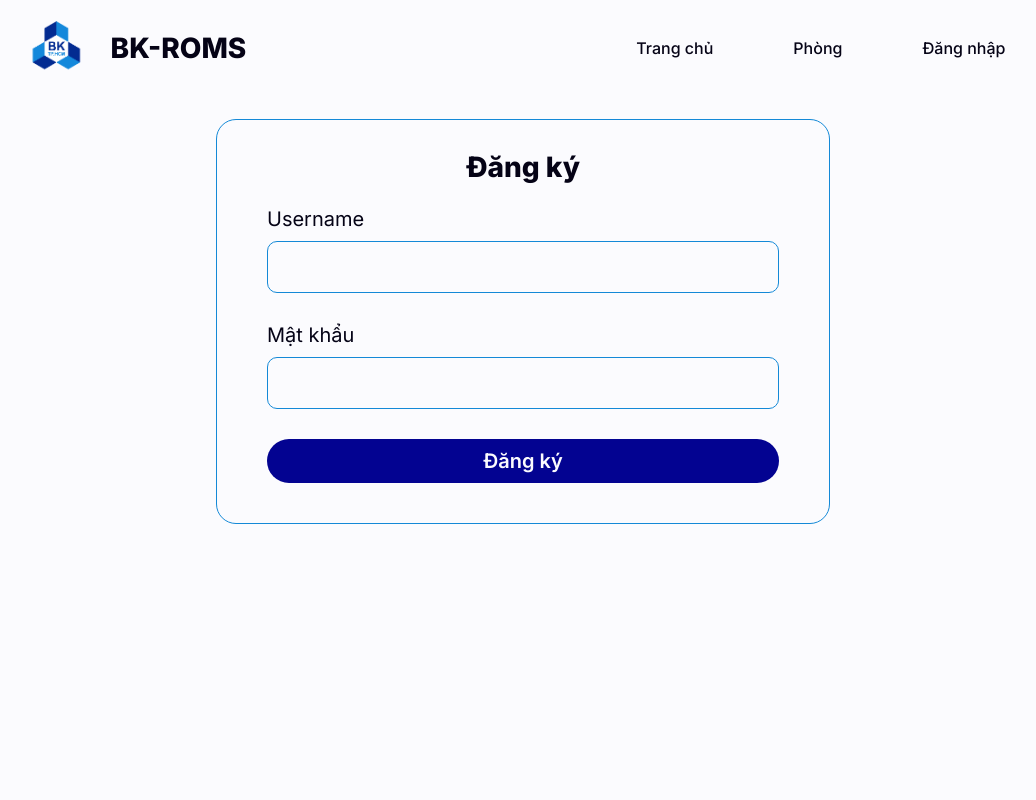
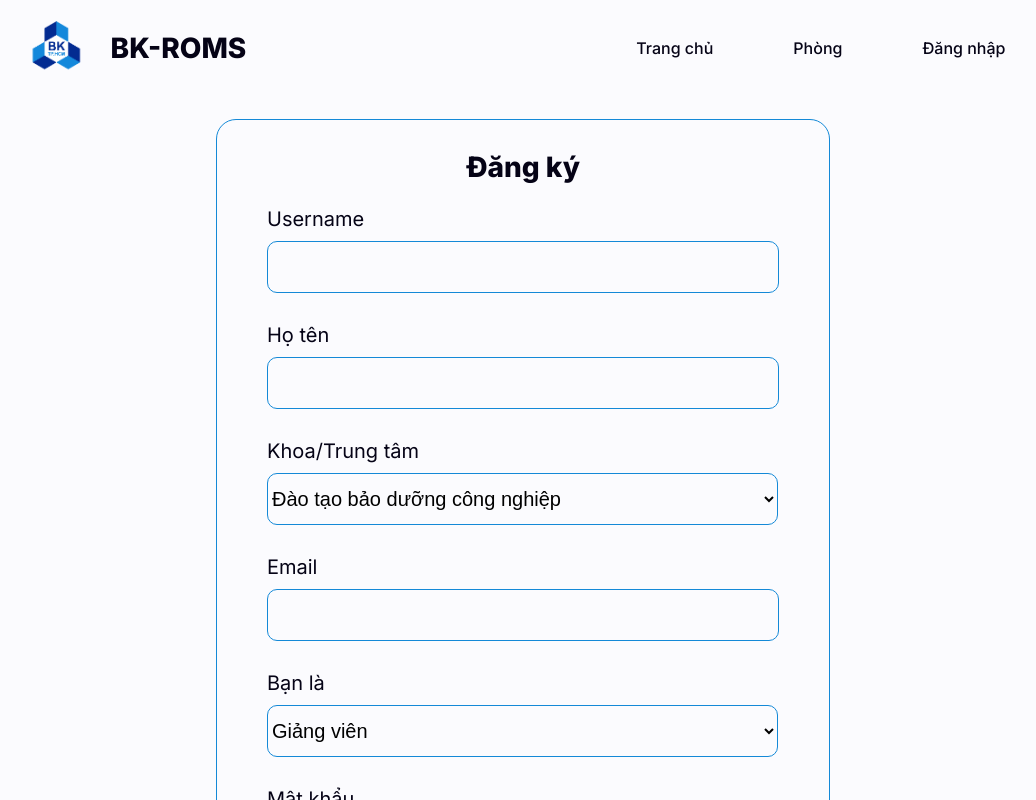
Before and after one commit to CuongChuck/ROMS-G1-CC01-ASE, a React (Vite) app in the folder frontend/: page /register in a window 1280 px wide. Shown: the top 800 px of the page, without its empty margins (117-1153 px from the left). Built offline with nearby package versions, Linux system fonts and the light colour scheme.

Commit message:
Add fields into register form

```diff
--- a/frontend/src/components/AuthForm/AuthForm.css
+++ b/frontend/src/components/AuthForm/AuthForm.css
@@ -23,5 +23,15 @@
             width: 500px;
             font-size: var(--small-textsize);
         }
+
+        select {
+            background-color: var(--color-background);
+            border: 1px solid var(--color-accent);
+            border-radius: 10px;
+            margin: 10px 0px 30px;
+            height: 52px;
+            width: 511px;
+            font-size: var(--small-textsize);
+        }
     }
 }
--- a/frontend/src/components/AuthForm/AuthForm.jsx
+++ b/frontend/src/components/AuthForm/AuthForm.jsx
@@ -5,12 +5,48 @@ import PrimaryButton from '../PrimButton/PrimaryButton';
 const AuthForm = ({content}) => {
     return (
         <div className='AuthForm'>
-            <h2>{content === 0 ? 'Đăng ký' : 'Đăng nhập'}</h2>
+            <h2>{content == 0 ? 'Đăng ký' : 'Đăng nhập'}</h2>
             <div className='field'>
                 <h4>Username</h4>
                 <form>
                     <input type='text' required />
                 </form>
+                {content == 0 ? (
+                    <>
+                        <h4>Họ tên</h4>
+                        <form>
+                            <input type='text' required />
+                        </form>
+                        <h4>Khoa/Trung tâm</h4>
+                        <form>
+                            <select>
+                                <option value="Đào tạo bảo dưỡng công nghiệp">Đào tạo bảo dưỡng công nghiệp</option>
+                                <option value="Cơ khí">Cơ khí</option>
+                                <option value="KT địa chất và dầu khí">KT địa chất và dầu khí</option>
+                                <option value="Điện - Điện tử">Điện - Điện tử</option>
+                                <option value="KT giao thông">KT giao thông</option>
+                                <option value="KT hoá học">KT hoá học</option>
+                                <option value="Môi trường và tài nguyên">Môi trường & tài nguyên</option>
+                                <option value="KH & KT Máy tính">KH & KT máy tính</option>
+                                <option value="Quản lý công nghiệp">Quản lý công nghiệp</option>
+                                <option value="KH ứng dụng">KH ứng dụng</option>
+                                <option value="Công nghệ vật liệu">Công nghệ vật liệu</option>
+                                <option value="KT xây dựng">KT xây dựng</option>
+                            </select>
+                        </form>
+                        <h4>Email</h4>
+                        <form>
+                            <input type='email' required />
+                        </form>
+                        <h4>Bạn là</h4>
+                        <form>
+                            <select>
+                                <option value="1">Giảng viên</option>
+                                <option value="2">Sinh viên/Cán bộ</option>
+                            </select>
+                        </form>
+                    </>
+                ) : (<></>)}
                 <h4>Mật khẩu</h4>
                 <form>
                     <input type='text' required />
```
